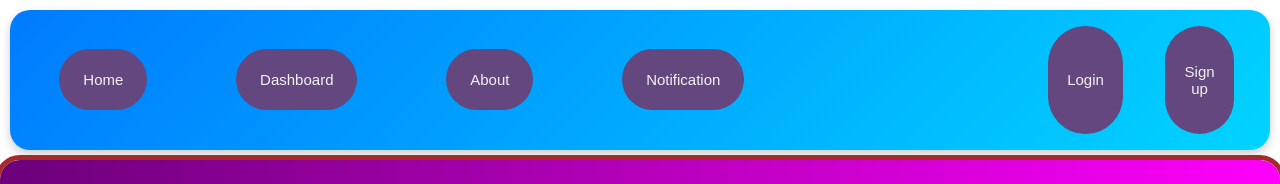
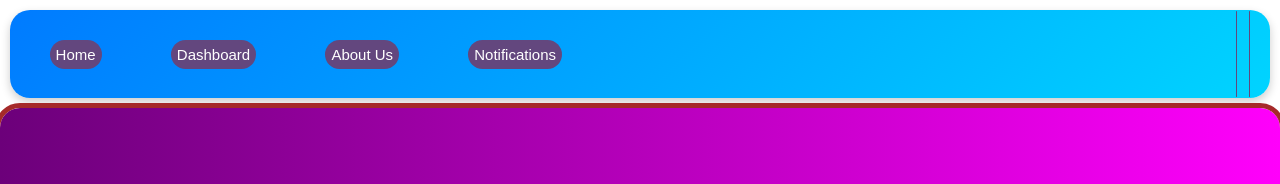
Before and after one commit to devamontariotech/Habit-Management, a website: page src/frontend/pages/homepage.html in a window 1280 px wide. Shown: the top 184 px of the page. Drawn offline with Linux system fonts and the light colour scheme; files whose address does not match are found by name.

Commit message:
Some extra changes!

```diff
--- a/src/frontend/css/design.css
+++ b/src/frontend/css/design.css
@@ -39,7 +39,6 @@
     box-shadow: 0 4px 10px rgba(0, 0, 0, 0.2);
     outline-offset: 20px;
     outline-style: auto;
-
 }
 .register-body{
     outline: 5px solid orange;
@@ -160,8 +159,8 @@ button:hover{
 .navigation-buttons{
     display: inline-flex;
     justify-content: center;
+    white-space: nowrap;
     background-color: rgb(99, 71, 126);
-    color: aqua;
     border: black;
     border-width: 1px;
     cursor:pointer;
@@ -169,18 +168,15 @@ button:hover{
     margin: 10%;
     text-align: center;
     padding: 2%;
-    text-decoration: none;
     font-size: 15px;
 }
 .navigation-buttons:hover{
     background-color: #ddd;
     color: purple;
-    text-decoration: overline;
 }
 .navigation-buttons .active{
     background-color: #04AA6D;
     color: greenyellow;
-    text-decoration:underline;
 }
 @media only screen and (max-width:769px) {
     .navbar{
--- a/src/frontend/pages/homepage.html
+++ b/src/frontend/pages/homepage.html
@@ -11,14 +11,14 @@
     <nav class="navbar">
         <div class="navbar-left">
             <img class="navbar-image" src=""/>
-            <button class="navigation-buttons active"><a class="navbar-link" href="homepage.html">Home</a></button>
-            <button class="navigation-buttons active"><a class="navbar-link" href="dashboard.html">Dashboard</a></button>
-            <button class="navigation-buttons active"><a class="navbar-link" href="#">About</a></button>
-            <button class="navigation-buttons active"><a class="navbar-link" href="#">Notification</a></button>
+            <button class="navigation-buttons active" onclick="window.location.href='homepage.html'">Home</button>
+            <button class="navigation-buttons active" onclick="window.location.href='dashboard.html'">Dashboard</button>
+            <button class="navigation-buttons active" onclick="window.location.href='aboutus.html'">About Us</button>
+            <button class="navigation-buttons active" onclick="window.location.href='#'">Notifications</button>
         </div>
         <div class="navbar-right">
-            <button class="navigation-buttons active"><a class="navbar-link" href="signin.html">Login</a></button>
-            <button class="navigation-buttons active"><a class="navbar-link" href="register.html">Sign up</a></button>
+            <button class="navigation-buttons active" onclick="window.location.href='signin.html'"></button>
+            <button class="navigation-buttons active" onclick="window.location.href='register.html'"></button>
         </div>
     </nav>
     <div class="home-body">
```
Also changed, not shown: src/frontend/pages/dashboard.html (+6 -6 lines), src/frontend/pages/register.html (+1 -1 lines).
